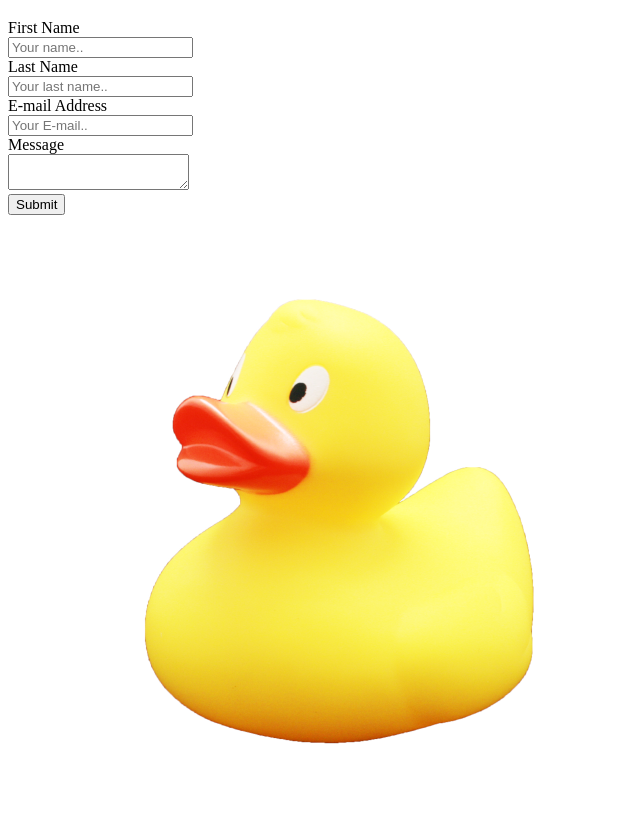
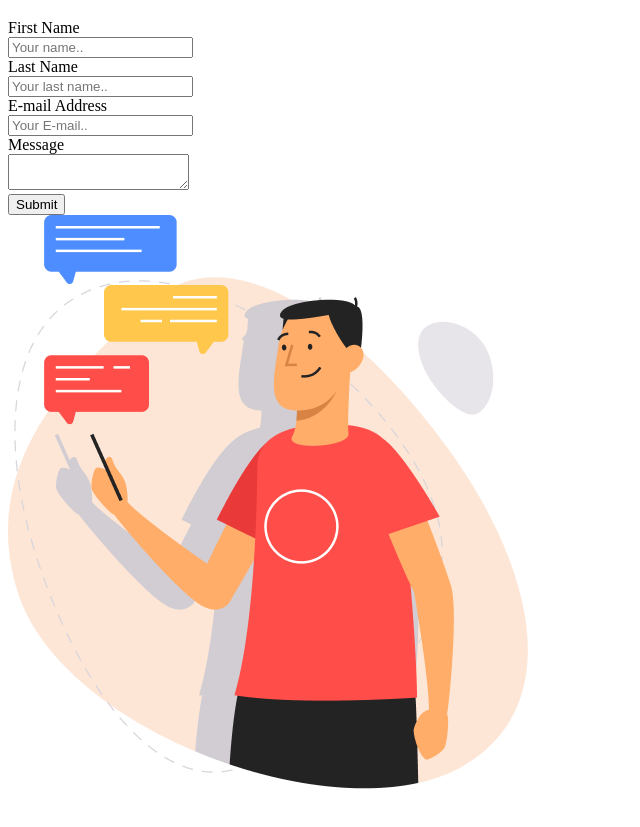
Before and after one commit to Supanee-patsa/Forms, a plain HTML site: page index.html in a window 1280 px wide. Shown: the part 61-888 px from the top of the page, without its empty margins (0-640 px from the left). After the commit the page ends 862 px from the top, so only its background shows below. Drawn offline with Linux system fonts and the light colour scheme.

Commit message:
add image

```diff
--- a/index.html
+++ b/index.html
@@ -55,7 +55,7 @@
         </form>
       </div>
       <section>
-      <img src="image/duck.png" alt="duck">
+      <img src="image/image1.png" alt="picture">
       </section>
 
 </body>
```
Also changed, not shown: image/Image1.png (added).
